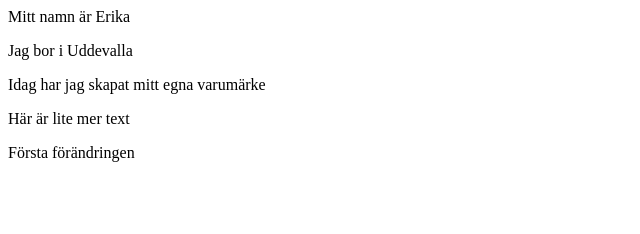
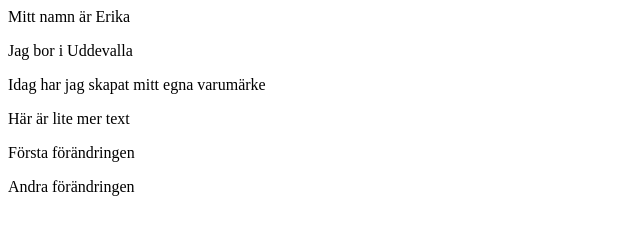
Before and after one commit to ErikaGillerstedt/test-repo-modul1-2025, a plain HTML site: page index.html in a window 1280 px wide. Shown: the whole page, without its empty margins (0-640 px from the left). Drawn offline with Linux system fonts and the light colour scheme.

Commit message:
Andra förändringen

```diff
--- a/index.html
+++ b/index.html
@@ -10,5 +10,6 @@
     <p>Idag har jag skapat mitt egna varumärke</p>
     <p>Här är lite mer text</p>
     <p>Första förändringen</p>
+    <p>Andra förändringen</p>
 </body>
 </html>
```
